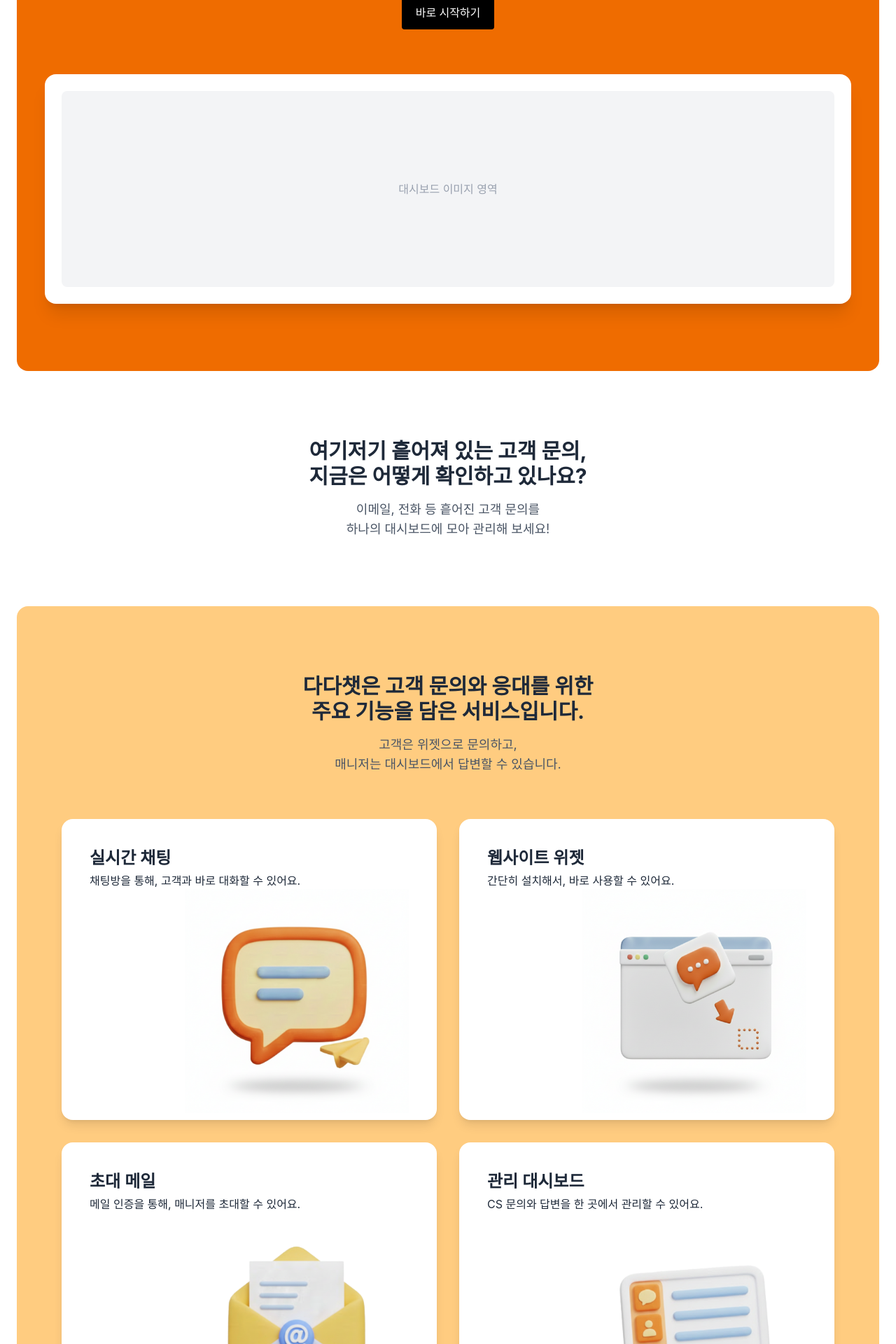
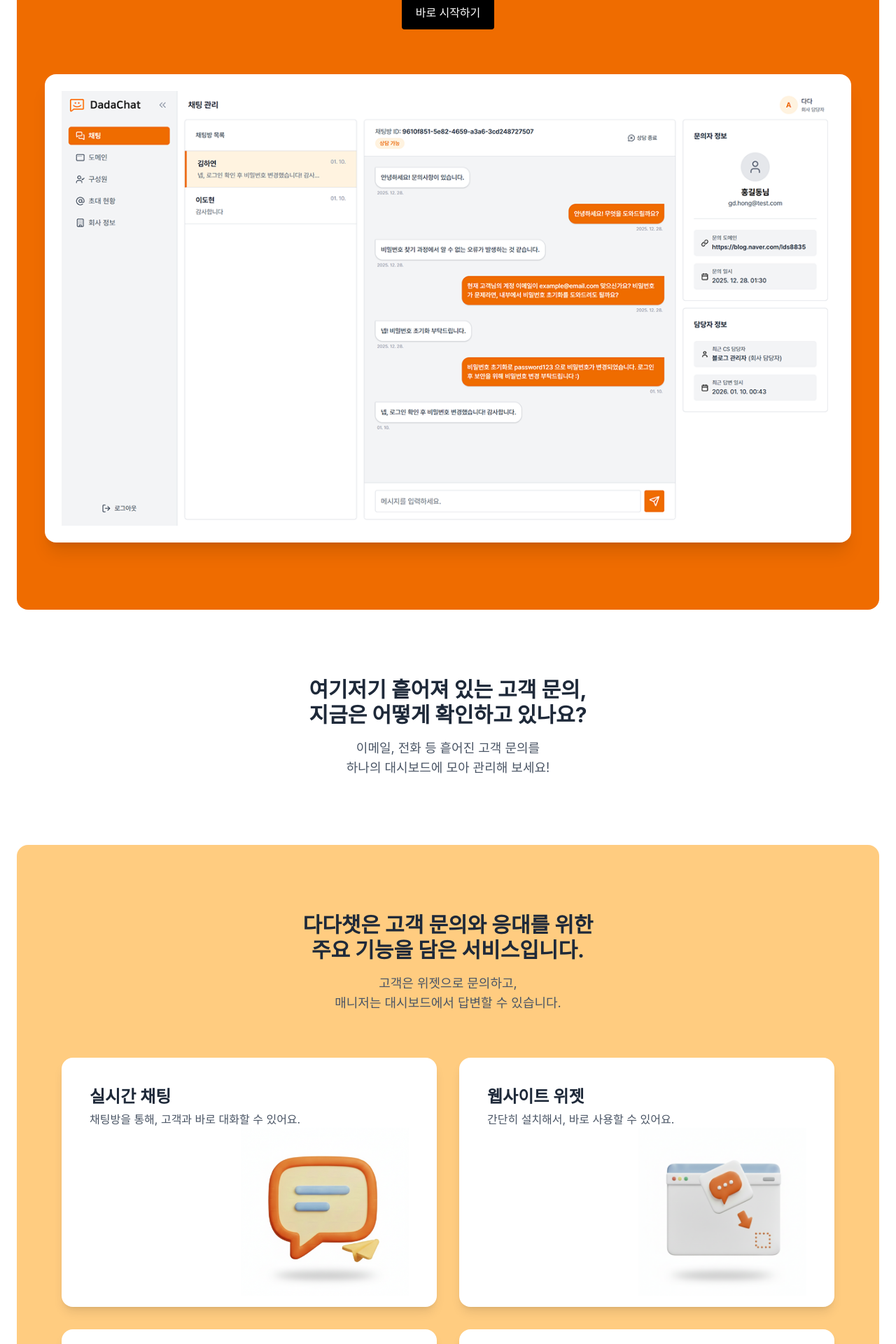
Before and after one commit to dada-chat/chat-dashboard, a Next.js app: page /landing in a window 1280 px wide. Shown: the part 360-2280 px from the top of the page at 70% size. Built offline with nearby package versions, Linux system fonts and the light colour scheme.

Commit message:
feat:랜딩페이지 내용 일부 추가

```diff
--- a/src/app/landing/page.tsx
+++ b/src/app/landing/page.tsx
@@ -8,11 +8,12 @@
 import { NAVIGATION } from "@/constants/navigation";
 import { Header } from "@/components/landing/Header";
 import { Footer } from "@/components/landing/Footer";
+import { FileUser, MessagesSquare, FileUp } from "lucide-react";
 import Link from "next/link";
 
 export default function LandingPage() {
   const router = useRouter();
-  const { accessToken, user, setAuth } = useAuthStore();
+  const { accessToken, user } = useAuthStore();
 
   //  사용자 정보 확인
   useEffect(() => {
@@ -52,8 +53,13 @@
 
             {/* 메인 대시보드 이미지 */}
             <div className="rounded-2xl bg-white shadow-xl p-6">
-              <div className="h-[280px] w-full rounded-xl bg-gray-100 flex items-center justify-center text-gray-400">
-                대시보드 이미지 영역
+              <div className="relative w-full aspect-[16/9]">
+                <Image
+                  src="/images/landing/img_dashboard.png"
+                  alt="다다챗 대시보드"
+                  fill
+                  className="object-cover"
+                />
               </div>
             </div>
           </div>
@@ -117,18 +123,18 @@
               ].map((item, i) => (
                 <div
                   key={i}
-                  className="rounded-2xl p-10 pb-2.5 bg-white shadow-lg"
+                  className="rounded-2xl p-10 pb-4 bg-white shadow-lg"
                 >
                   <div className="flex flex-col gap-1">
                     <h3 className="text-2xl font-semibold">{item.title}</h3>
-                    <p className="">{item.content}</p>
+                    <p className="text-gray-600">{item.content}</p>
                   </div>
                   <div className="flex justify-end">
                     <Image
                       src={`/images/landing/${item.img}`}
                       alt={item.title}
-                      width={320}
-                      height={320}
+                      width={240}
+                      height={240}
                     />
                   </div>
                 </div>
@@ -141,22 +147,49 @@
         <section className="py-24">
           <div className="mx-auto max-w-6xl px-6">
             <div className="flex flex-col gap-4 text-center">
-              <h2 className="text-3xl font-bold">앞으로 추가될 기능들</h2>
+              <h2 className="text-3xl font-bold">
+                앞으로 추가하면 좋을 기능들
+              </h2>
               <p className="text-lg text-gray-600">
-                서비스 구조를 고려해 점진적으로 확장할 계획입니다.
+                1차적으로 기본 기능을 구현한 후, 추가적으로 필요한 기능들을
+                정리했습니다.
               </p>
             </div>
             <div className="mt-16 grid grid-cols-1 md:grid-cols-3 gap-8">
               {[
-                "문의했던 고객 정보 조회",
-                "내부용 사내 메세지",
-                "채팅 파일 첨부",
-              ].map((text, i) => (
-                <div key={i} className="rounded-2xl bg-white p-6 shadow-sm">
-                  <div className="h-32 rounded-lg bg-gray-100 mb-4" />
-                  <p className="font-medium">{text}</p>
-                </div>
-              ))}
+                {
+                  icon: FileUser,
+                  title: "문의한 고객 데이터 조회",
+                  content:
+                    "문의한 고객 기록을 확인할 수 있는 페이지를 추가하고자 합니다.",
+                },
+                {
+                  icon: MessagesSquare,
+                  title: "내부용 사내 채팅",
+                  content:
+                    "대시보드에서 팀원들간의 1:1 채팅 기능을 추가하고자 합니다.",
+                },
+                {
+                  icon: FileUp,
+                  title: "채팅, 파일 업로드",
+                  content:
+                    "채팅 시, 텍스트 이외에 파일 업로드 기능을 추가하고자 합니다.",
+                },
+              ].map((item, i) => {
+                const Icon = item.icon;
+                return (
+                  <div
+                    key={i}
+                    className="flex flex-col gap-4 rounded-2xl bg-gray-200 p-10 shadow-sm"
+                  >
+                    <Icon className="w-8 h-8 text-primary mb-4" />
+                    <div className="flex flex-col gap-1 ">
+                      <h3 className="text-2xl font-semibold">{item.title}</h3>
+                      <p className="text-gray-600">{item.content}</p>
+                    </div>
+                  </div>
+                );
+              })}
             </div>
           </div>
         </section>
```
Also changed, not shown: public/images/landing/img_dashboard.png (added).
